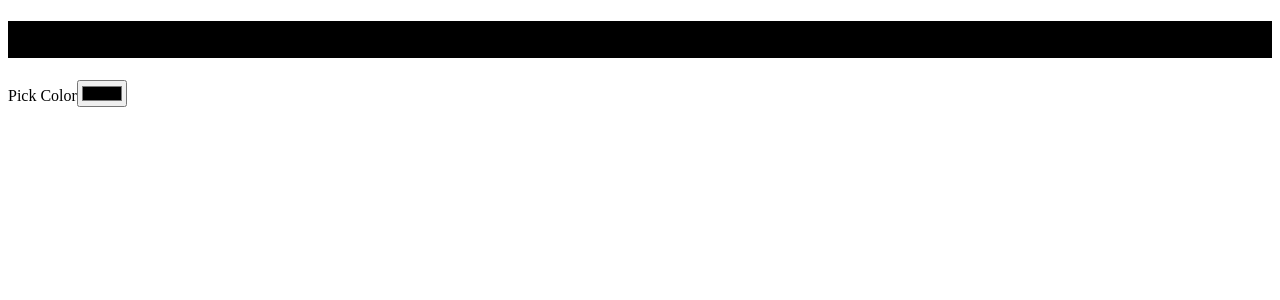
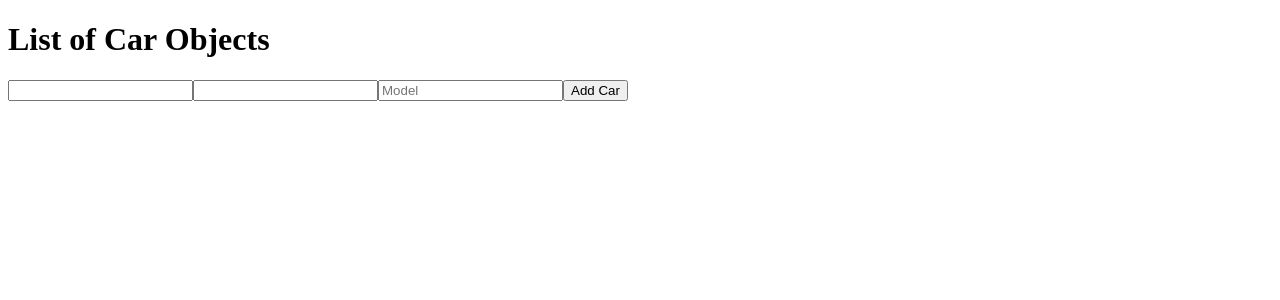
Before and after one commit to Owinyo-dev/MYFIRSTREACTAPP, a React (Vite) app in the folder my-react-app/: page / in a window 1280 px wide. Shown: the top 300 px of the page. Built offline with nearby package versions, Linux system fonts and the light colour scheme.

Commit message:
Listing car objects using react

```diff
--- a/my-react-app/src/App.jsx
+++ b/my-react-app/src/App.jsx
@@ -1,9 +1,8 @@
-import ColorPicker from "./colorpicker.jsx";
-
+import CarObject from "./CarObject.jsx";
 function App() {
   return (
     <>
-      <ColorPicker />
+      <CarObject />
     </>
   );
 }
--- /dev/null
+++ b/my-react-app/src/CarObject.jsx
@@ -0,0 +1,48 @@
+import React, { useState } from "react";
+
+function CarObject() {
+  const [cars, setCars] = useState([]);
+  const [year, setYear] = useState("");
+  const [make, setMake] = useState("");
+  const [model, setModel] = useState("");
+
+  function handleYearChange(event) {
+    setYear(event.target.value);
+  }
+  function handleMakeChange(event) {
+    setMake(event.target.value);
+  }
+  function handleModelChange(event) {
+    setModel(event.target.value);
+  }
+  function handleAddCar(event) {
+    event.preventDefault();
+    setCars((prevCars) => [...prevCars, { year, make, model }]);
+    setYear("");
+    setMake("");
+    setModel("");
+  }
+
+  return (
+    <div>
+      <h1>List of Car Objects</h1>
+      <ol>
+        {cars.map((car, index) => (
+          <li key={index}>
+            {car.year} {car.make} {car.model}
+          </li>
+        ))}
+      </ol>
+      <input type="number" value={year} onChange={handleYearChange} />
+      <input type="text" value={make} onChange={handleMakeChange} placeholder />
+      <input
+        type="text"
+        value={model}
+        onChange={handleModelChange}
+        placeholder="Model"
+      />
+      <button onClick={handleAddCar}>Add Car</button>
+    </div>
+  );
+}
+export default CarObject;
```
